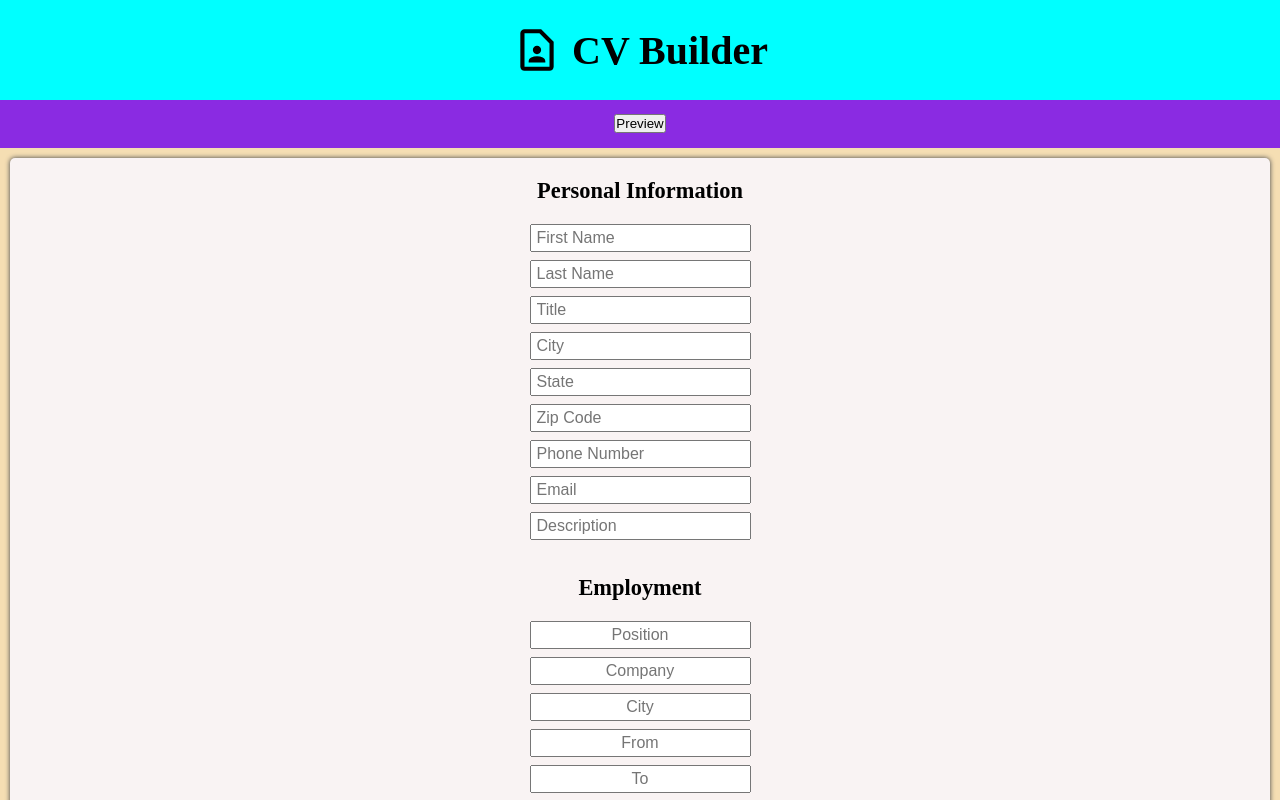
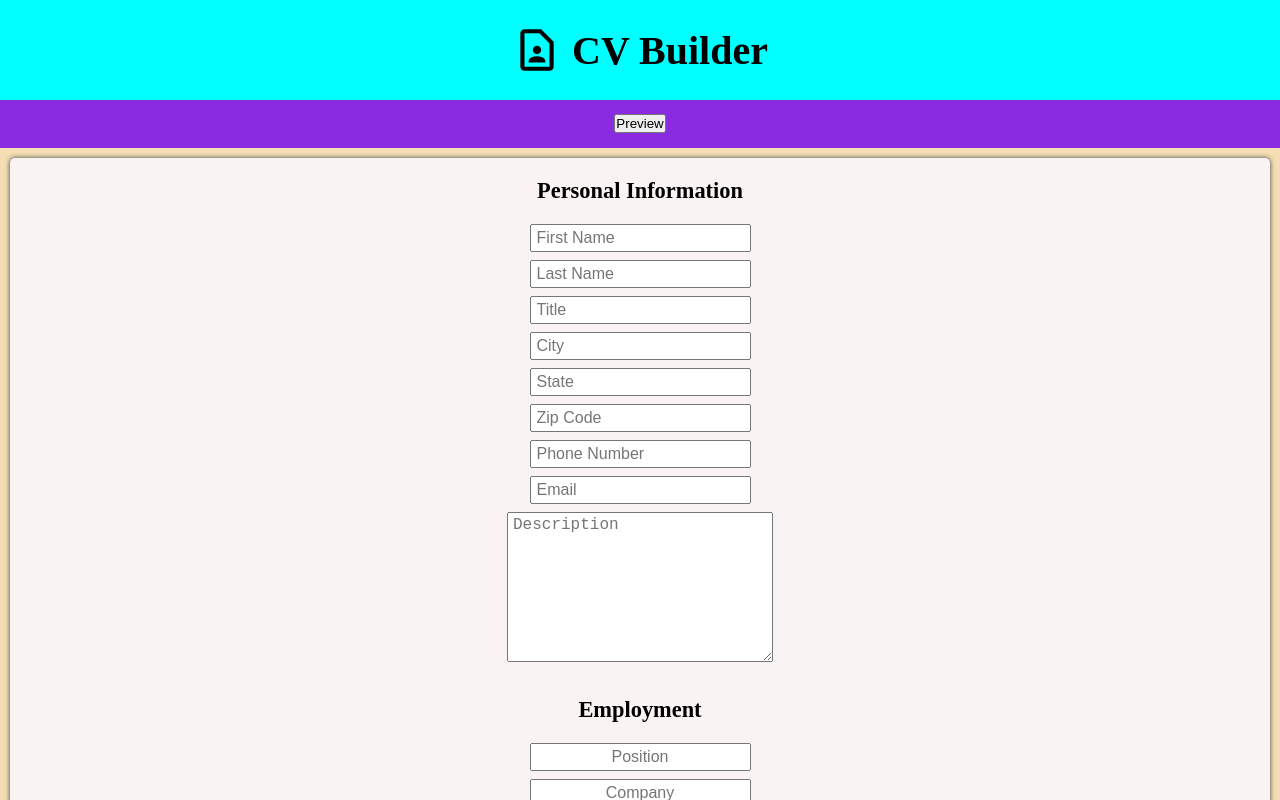
Before and after one commit to robisonwebdev/CV-Application, a React (Create React App) app: page / in a window 1280 px wide. Shown: the top 800 px of the page. Built offline with nearby package versions, Linux system fonts and the light colour scheme.

Commit message:
Changed description input to textarea

```diff
--- a/src/components/Main/Form/PersonalInformation.js
+++ b/src/components/Main/Form/PersonalInformation.js
@@ -17,7 +17,7 @@ const PersonalInformation = () => {
                 <input {...register('zipCode')} placeholder='Zip Code' />
                 <input {...register('phoneNumber')} placeholder='Phone Number' />
                 <input {...register('email')} placeholder='Email' />
-                <input {...register('description')} placeholder='Description' />
+                <textarea {...register('description')} placeholder='Description' />
             </div>
         </section>
     );
```
